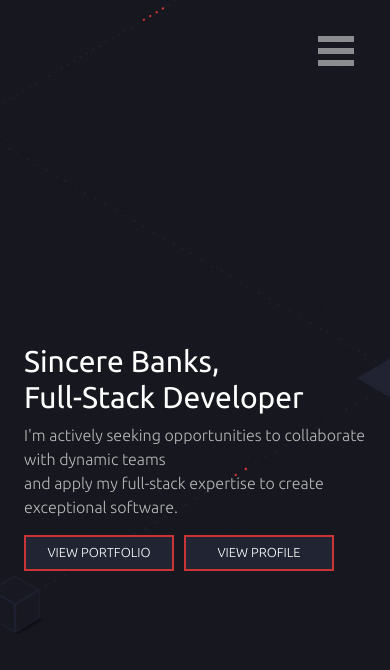
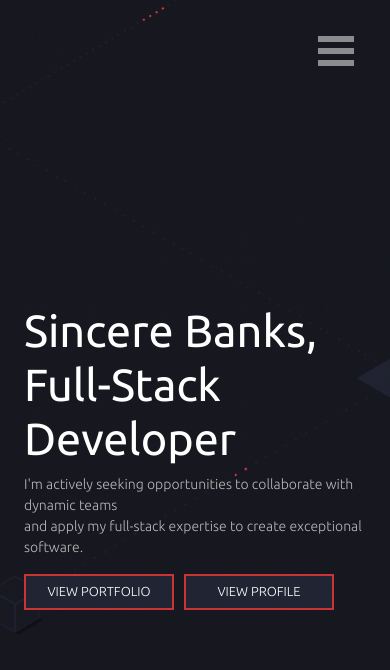
Before and after one commit to abanks72/abanks72.github.io, a React (Create React App) app: page / in a window 390 px wide. Shown: the top 670 px of the page. Built offline with nearby package versions, Linux system fonts and the light colour scheme; a web font is replaced by a local one.

Commit message:
text-size adjust

```diff
--- a/src/Home.css
+++ b/src/Home.css
@@ -5,7 +5,7 @@
 .header-1 {
   color: white;
   padding-top: 70px;
-  font-size: 45px;
+  font-size: 50px;
 }
 
 .paragraph-1 {
@@ -36,11 +36,11 @@
 
 @media (max-width: 768px) {
   .header-1 {
-    font-size: 30px; /* Adjust font size for smaller screens */
+    font-size: 45px; /* Adjust font size for smaller screens */
   }
 
   .paragraph-1 {
-    font-size: 16px; /* Adjust font size for smaller screens */
+    font-size: 14px; /* Adjust font size for smaller screens */
   }
 
   .home-wrapper .custom-button {
```
